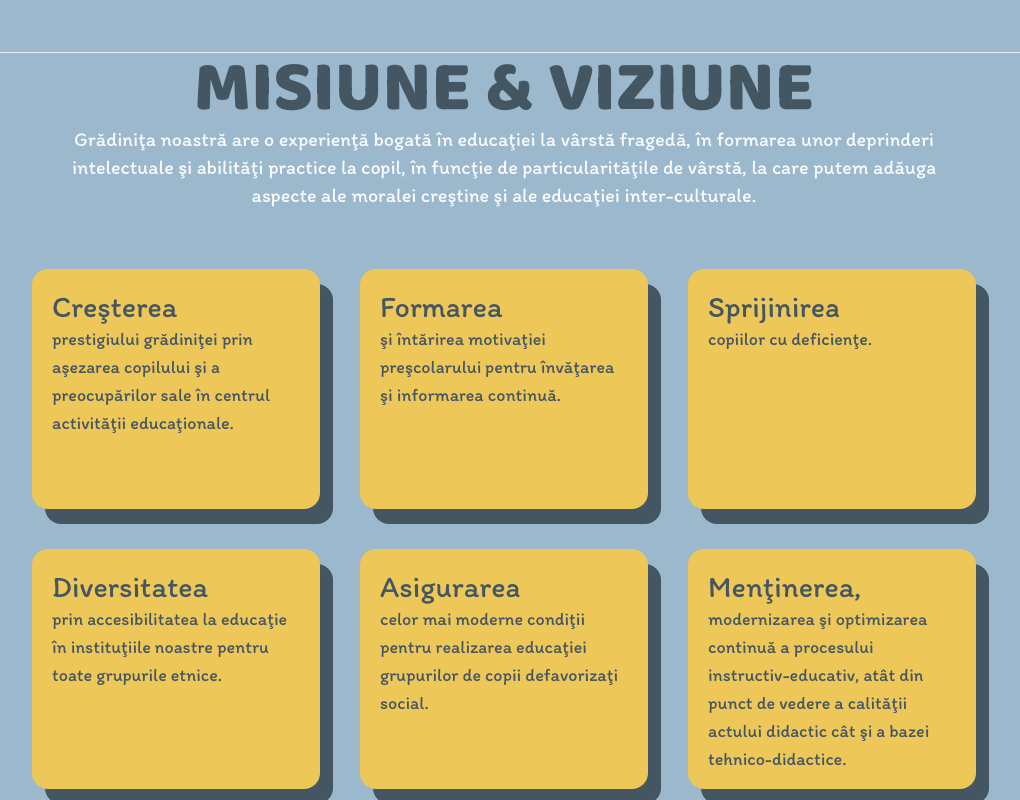
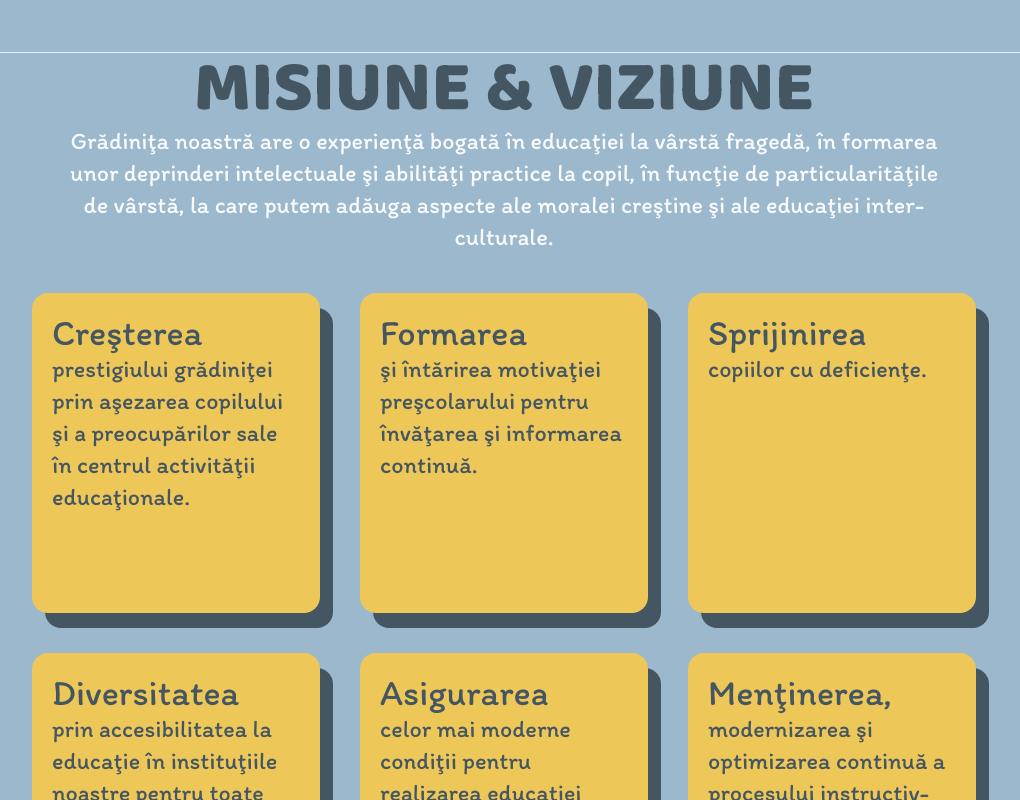
Before and after one commit to DenisWithOneN/gradi-elim, a Vue app: page /#/ in a window 1280 px wide. Shown: the part 1320-2120 px from the top of the page, without its empty margins (136-1156 px from the left). Built offline with nearby package versions, Linux system fonts and the light colour scheme; a web font is replaced by a local one.

Commit message:
design changes, responsivness

```diff
--- a/src/components/home/AboutUs.vue
+++ b/src/components/home/AboutUs.vue
@@ -33,20 +33,20 @@ const items = [
   <div class="bg-lightblue">
     <div class="container mx-auto flex flex-col items-center">
       <h2
-        class="text-darkblue text-4xl text-center font-black font-heading uppercase sm:text-5xl md:text-6xl lg:text-7xl">
+        class="text-darkblue text-5xl text-center font-black font-heading uppercase md:text-6xl lg:text-7xl">
         misiune & viziune
       </h2>
-      <p class="text-white text-sm text-center font-body max-w-sm mx-5 md:text-xl lg:max-w-4xl">
+      <p class="text-white text-sm sm:text-lg md:text-xl xl:text-2xl text-center font-body max-w-sm md:max-w-lg mx-5 lg:max-w-4xl">
         Grădiniţa noastră are o experienţă bogată în educaţiei la vârstă
         fragedă, în formarea unor deprinderi intelectuale şi abilităţi practice
         la copil, în funcţie de particularităţile de vârstă, la care putem
         adăuga aspecte ale moralei creştine şi ale educaţiei inter-culturale.
       </p>
 
-      <div class="flex flex-wrap justify-center mt-10">
-        <div v-for="(item, index) in items" :key="index" class="bg-yellow rounded-2xl drop-shadow-aboutCard w-72 h-60 m-5 p-5">
-          <p class="text-darkblue text-3xl font-body">{{ item.title }}</p>
-          <p class="text-darkblue text-lg font-body">{{ item.text }}</p>
+      <div class="flex flex-wrap justify-center lg:mt-5">
+        <div v-for="(item, index) in items" :key="index" class="bg-yellow rounded-2xl drop-shadow-aboutCard w-60 h-44 md:w-72 md:h-80 m-5 p-5">
+          <p class="text-darkblue text-3xl md:text-4xl font-body">{{ item.title }}</p>
+          <p class="text-darkblue text-sm  md:text-xl xl:text-2xl font-body">{{ item.text }}</p>
         </div>
       </div>
       <FilledButton :text="`despre noi`" :bgColor="`bg-darkblue`" :size="`text-xl xl:text-2xl`" :to="`/about`" class="mt-10"></FilledButton>
```
